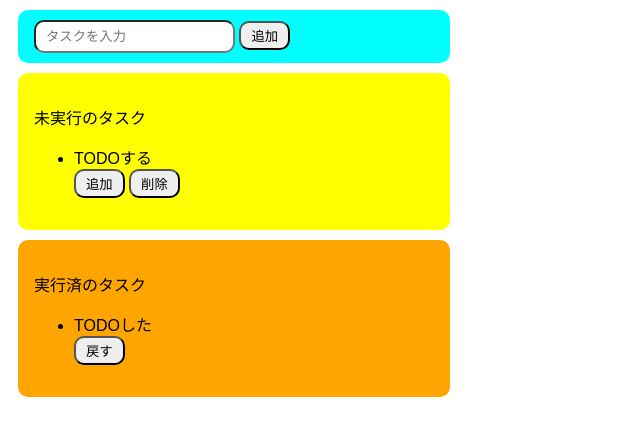
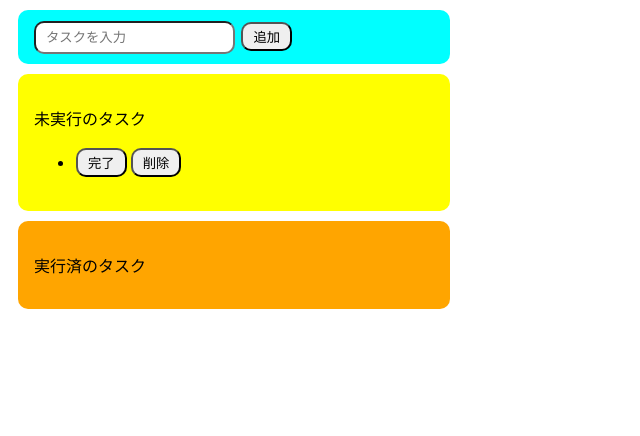
Before and after one commit to oz001/todo_js, a website built with Parcel: page index.html in a window 1280 px wide. Both pictures are taken after a click on the button "追加". Shown: the whole page, without its empty margins (0-640 px from the left). Built offline with nearby package versions, Linux system fonts and the light colour scheme.

Commit message:
処理を追記

```diff
--- a/index.html
+++ b/index.html
@@ -6,28 +6,17 @@
   </head>
 
   <body>
-    <div class="input_area">
-      <input placeholder="タスクを入力" />
-      <button>追加</button>
+    <div class="input-area">
+      <input type="text" id="input-text" placeholder="タスクを入力" />
+      <button id="btn-task-new">追加</button>
     </div>
-    <div class="incomplete_area">
+    <div class="incomplete-area">
       <p class="title">未実行のタスク</p>
-      <ul id="incomplete_list">
-        <div>
-          <li>TODOする</li>
-          <button>追加</button>
-          <button>削除</button>
-        </div>
-      </ul>
+      <ul id="incomplete-list"></ul>
     </div>
-    <div class="complete_area">
+    <div class="complete-area">
       <p class="title">実行済のタスク</p>
-      <ul id="complete_list">
-        <div>
-          <li>TODOした</li>
-          <button>戻す</button>
-        </div>
-      </ul>
+      <ul id="complete-list"></ul>
     </div>
     <script src="src/index.js"></script>
   </body>
--- a/src/index.js
+++ b/src/index.js
@@ -1 +1,79 @@
 import "./styles.css";
+
+// 完了ボタン押下処理
+let onClickComplete = (e) => {
+  let taskName = e.target.previousSibling.innerText;
+  let li = createLi();
+  li.append(createDiv(taskName));
+  li.append(createReturnBtn("戻す", "btn-task-back"));
+  let ul = document.getElementById("complete-list");
+  ul.append(li);
+  e.target.parentNode.remove();
+};
+
+// 未実行タスク一覧に追加
+let addIncompleteList = (taskName = "") => {
+  if (typeof taskName === "object") {
+    let textElement = document.getElementById("input-text");
+    taskName = textElement.value;
+    textElement.value = "";
+  }
+
+  let li = createLi();
+  li.append(createDiv(taskName));
+  li.append(createCompleteBtn("完了", "btn-task-complete"));
+  li.append(createDeleteBtn("削除", "btn-task-delete"));
+  let ul = document.getElementById("incomplete-list");
+  ul.append(li);
+};
+
+let createDiv = (textContent) => {
+  let div = document.createElement("div");
+  div.innerText = textContent;
+  return div;
+};
+
+let createLi = () => {
+  let li = document.createElement("li");
+  li.className = "task-row";
+  return li;
+};
+
+let createBtn = (label, className) => {
+  let btn = document.createElement("button");
+  btn.className = className;
+  btn.innerText = label;
+  return btn;
+};
+
+let createCompleteBtn = (label, className) => {
+  let btn = createBtn(label, className);
+  btn.addEventListener("click", onClickComplete, false);
+  return btn;
+};
+
+let createDeleteBtn = (label, className) => {
+  let btn = createBtn(label, className);
+  btn.addEventListener("click", onClickDelete, false);
+  return btn;
+};
+
+let createReturnBtn = (label, className) => {
+  let btn = createBtn(label, className);
+  btn.addEventListener("click", onClickReturn, false);
+  return btn;
+};
+
+let onClickDelete = (e) => {
+  e.target.parentNode.remove();
+};
+
+let onClickReturn = (e) => {
+  const taskName = e.target.previousSibling.innerText;
+  e.target.parentNode.remove();
+  addIncompleteList(taskName);
+};
+
+document
+  .getElementById("btn-task-new")
+  .addEventListener("click", addIncompleteList);
--- a/src/styles.css
+++ b/src/styles.css
@@ -5,6 +5,7 @@ body {
 button {
   border-radius: 10px;
   padding: 3px 10px;
+  margin: 2px;
 }
 
 input {
@@ -17,7 +18,7 @@ title {
   font-weight: bold;
 }
 
-.input_area {
+.input-area {
   background-color: aqua;
   border-radius: 10px;
   width: 400px;
@@ -25,7 +26,7 @@ title {
   margin: 10px;
 }
 
-.incomplete_area {
+.incomplete-area {
   background-color: yellow;
   border-radius: 10px;
   width: 400px;
@@ -33,7 +34,7 @@ title {
   margin: 10px;
 }
 
-.complete_area {
+.complete-area {
   background-color: orange;
   border-radius: 10px;
   width: 400px;
```
